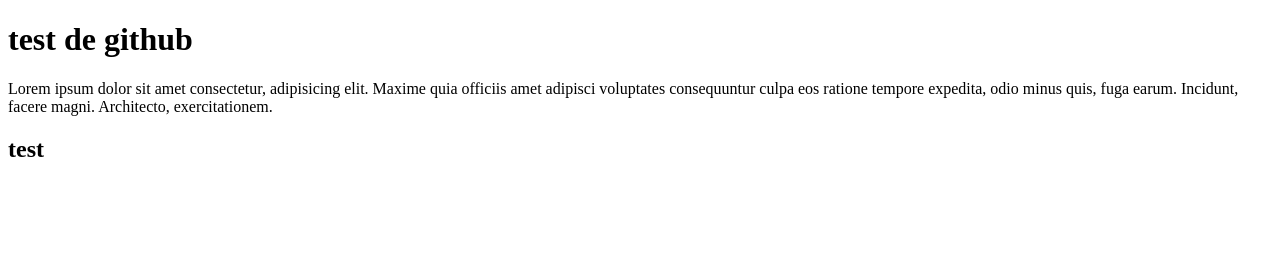
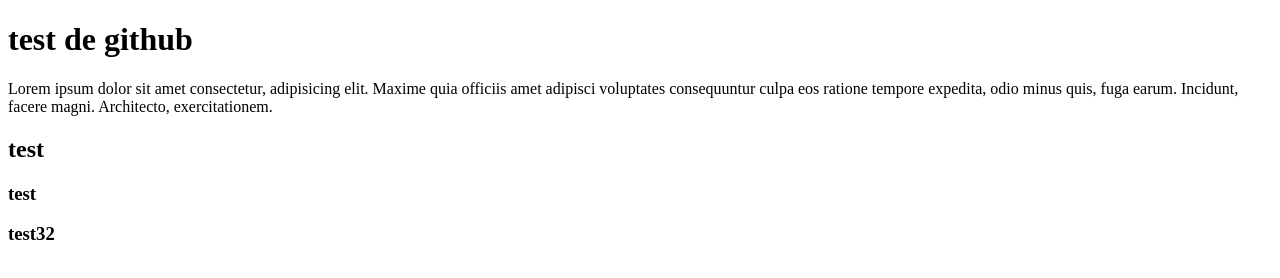
Before and after one commit to SeddikiElmehdi/Depot-1307, a plain HTML site: page index.html in a window 1280 px wide. Drawn offline with Linux system fonts and the light colour scheme.

Commit message:
Add additional headings to index.html

```diff
--- a/index.html
+++ b/index.html
@@ -9,5 +9,7 @@
     <h1>test de github</h1>
     <p>Lorem ipsum dolor sit amet consectetur, adipisicing elit. Maxime quia officiis amet adipisci voluptates consequuntur culpa eos ratione tempore expedita, odio minus quis, fuga earum. Incidunt, facere magni. Architecto, exercitationem.</p>
     <h2>test</h2>
+    <h3>test</h3>
+    <h3>test32</h3>
 </body>
 </html>
```
